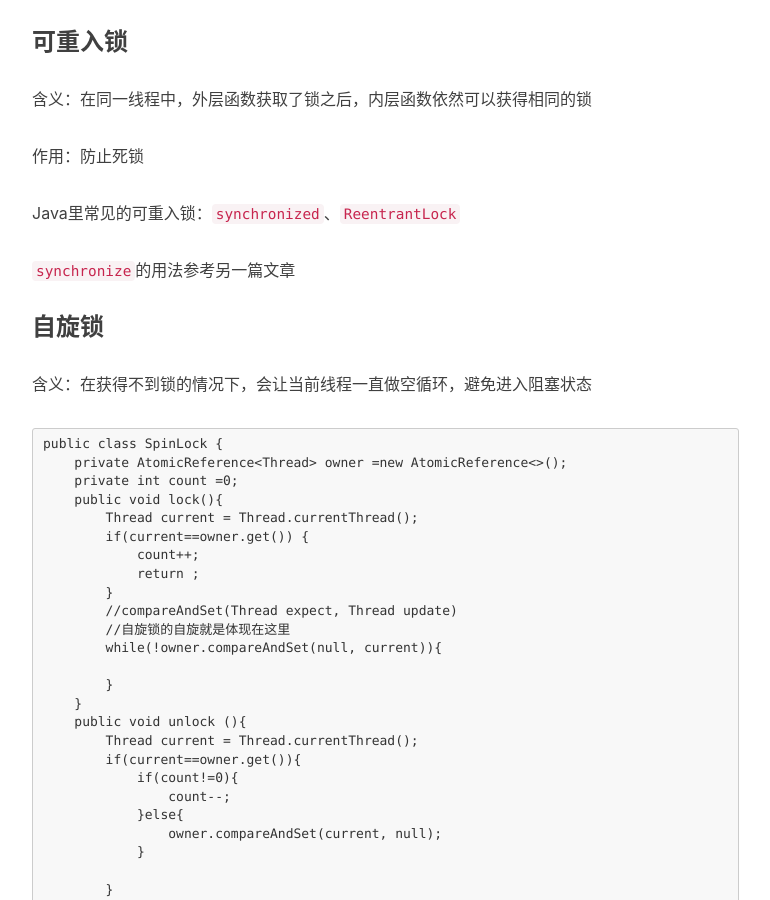
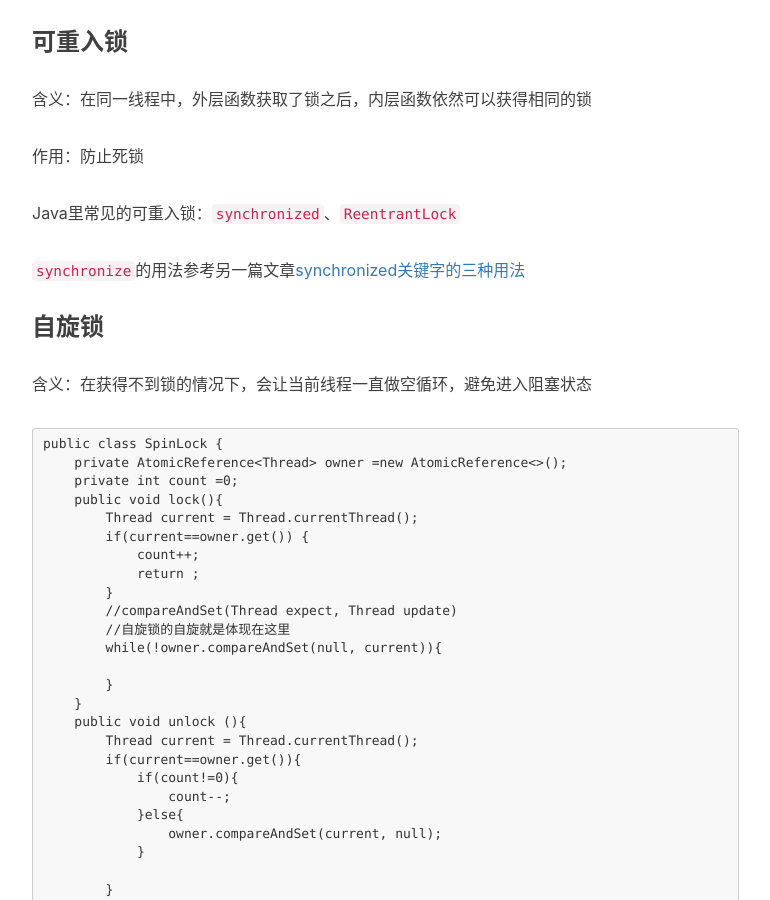
Before and after one commit to kanonjz/kanonjz.github.io, a Jekyll site: the page built from _posts/2017-12-27-reentrantlock-and-spinlock.md, in a window 1280 px wide and 900 px high, scrolled down 1473 px. Shown: the whole window, without its empty margins (233-1003 px from the left). Built offline with Jekyll 4.4.1, drawn with Linux system fonts in a browser that asks for light colours; nearby versions of some CDN libraries; comment, search, counter and statistics services are not loaded.

Commit message:
Update 2017-12-27-reentrantlock-and-spinlock.md

````diff
--- a/_posts/2017-12-27-reentrantlock-and-spinlock.md
+++ b/_posts/2017-12-27-reentrantlock-and-spinlock.md
@@ -58,7 +58,7 @@ public class TestUnreetrantLock{
 
 Java里常见的可重入锁：`synchronized`、`ReentrantLock`
 
-`synchronize`的用法参考另一篇文章[]()
+`synchronize`的用法参考另一篇文章[synchronized关键字的三种用法](https://kanonjz.github.io/2017/12/09/synchronized/)
 
 ### 自旋锁
 含义：在获得不到锁的情况下，会让当前线程一直做空循环，避免进入阻塞状态
@@ -92,6 +92,7 @@ public class SpinLock {
     }
 }
 ```
+
 注意两点：
 - 为了避免不可重入，在lock的时候需要判断操作的是否是同一线程
 - 为了避免第一次unlock的时候就将锁释放掉了，采用计数进行统计（有点类似信号量的方式）
````
